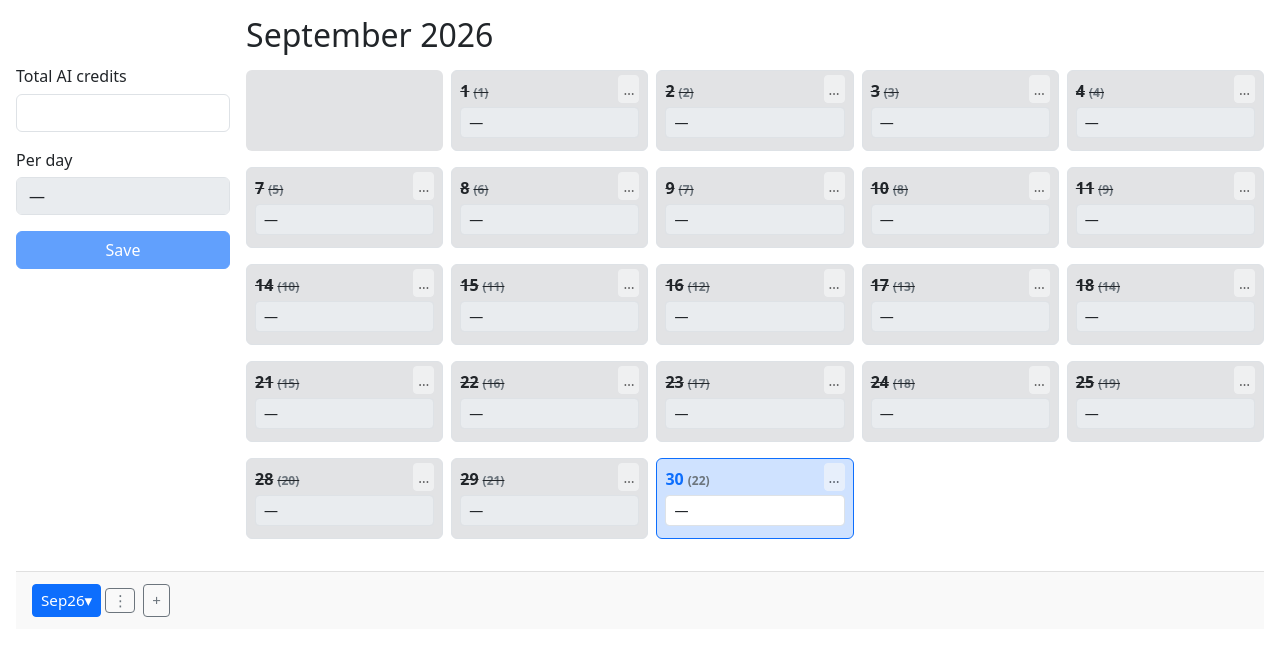
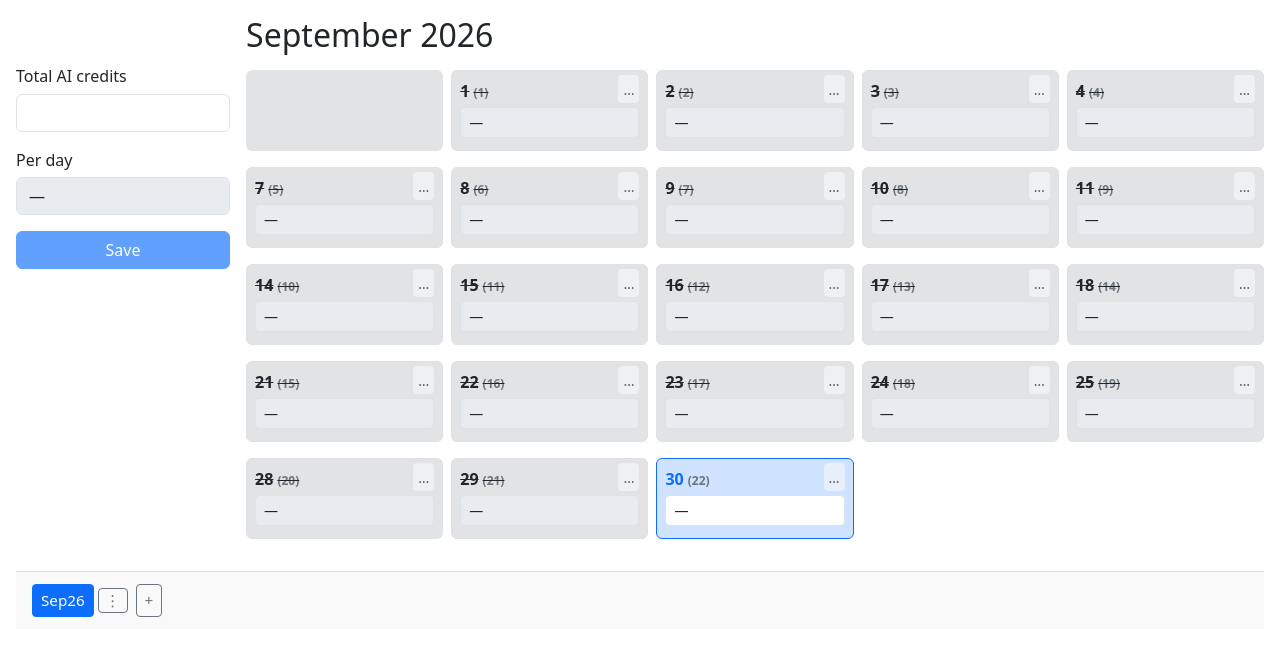
Before and after one commit to rustam-mukhametshin/QuotaCopilotPWA, an Angular app: page / in a window 1280 px wide. Shown: the top 656 px of the page. Built offline with nearby package versions, Linux system fonts and the light colour scheme.

Commit message:
feat: remove dropdown indicator from tab buttons in month tabs

```diff
--- a/src/app/features/month-calendar/month-tabs/month-tabs.html
+++ b/src/app/features/month-calendar/month-tabs/month-tabs.html
@@ -7,7 +7,7 @@
         [class.btn-outline-secondary]="store.activeKey() !== tab.key"
         (click)="onTabClick(tab.key)"
       >
-        {{ tab.label }}▾
+        {{ tab.label }}
       </button>
       <button
         type="button"
```
